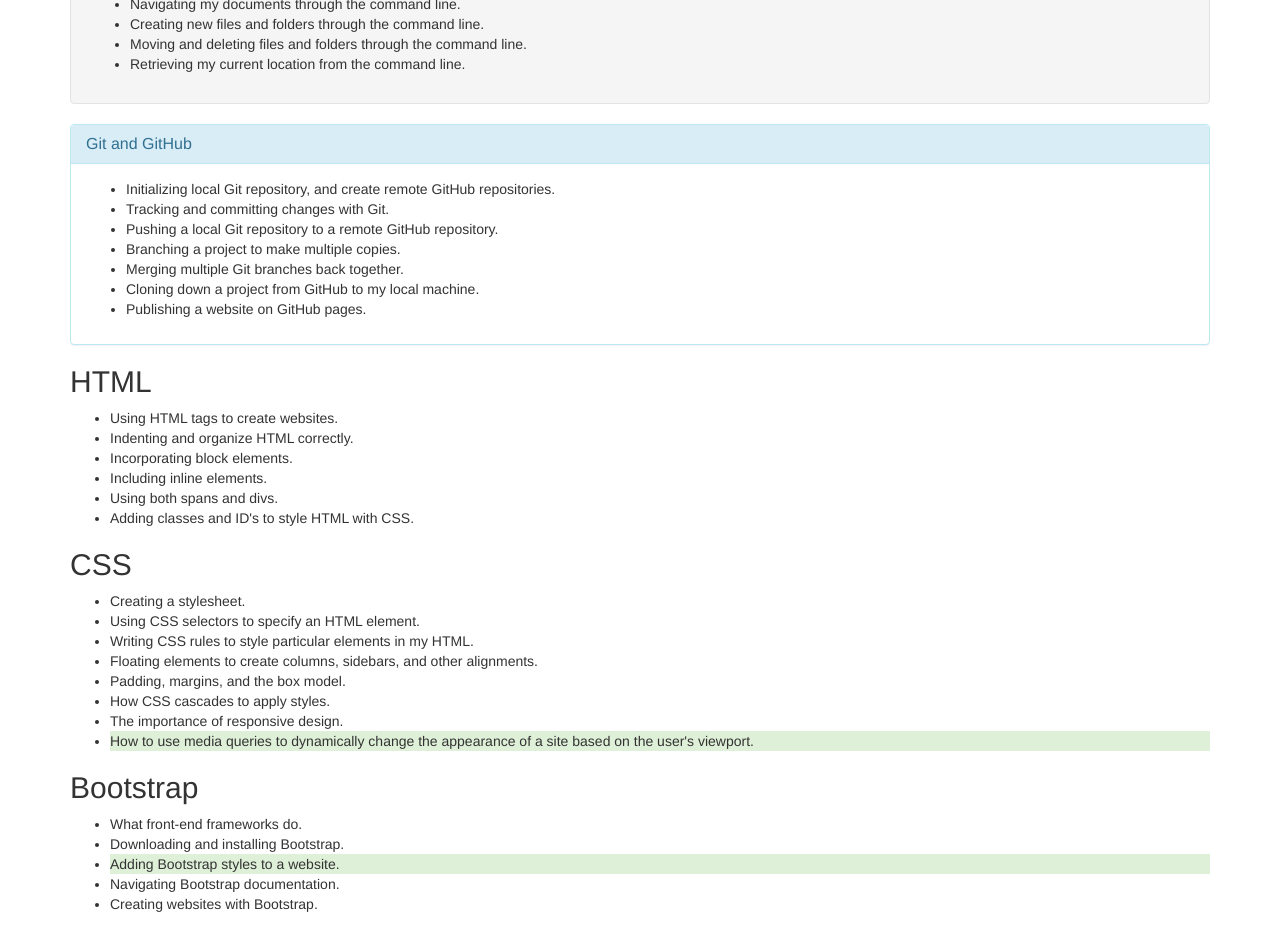
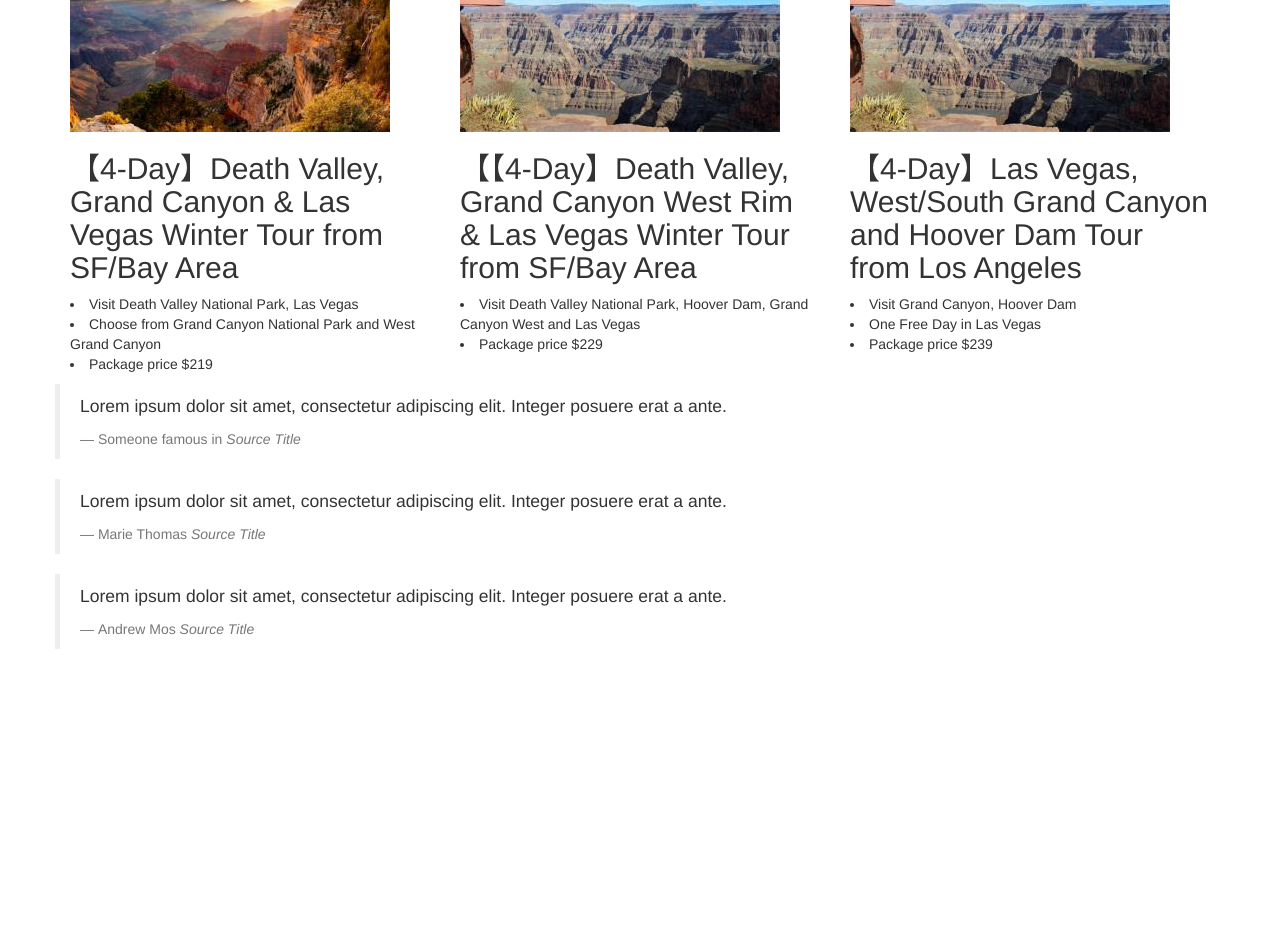
Before and after one commit to cdhsyaml/vacation, a plain HTML site: page index.html in a window 1280 px wide. Shown: the part 359-1290 px from the top of the page. After the commit the page ends 1028 px from the top, so only its background shows below. Drawn offline with Linux system fonts and the light colour scheme.

Commit message:
updated package details

```diff
--- a/index.html
+++ b/index.html
@@ -1,75 +1,65 @@
 <!DOCTYPE html>
 <html>
   <head>
-    <title>My First Week at Epicodus</title>
+    <title>Vacation</title>
     <link href="css/bootstrap.css" rel="stylesheet" type="text/css">
+    <link href="css/styles.css" rel="stylesheet" type="text/css">
   </head>
   <body>
     <div class="container">
       <div class="jumbotron">
-        <h1>My First Week at Epicodus</h1>
-        <p>
-          I've almost finished my first week at Epicodus. Here are some of the things I've learned so far:
-        </p>
-    </div>
-      <div class="well">
-        <h2>Command Line</h2>
-        <ul>
-          <li>Navigating my documents through the command line.</li>
-          <li>Creating new files and folders through the command line.</li>
-          <li>Moving and deleting files and folders through the command line.</li>
-          <li>Retrieving my current location from the command line.</li>
-        </ul>
+        <h1 class="text-center">Grand Canyon</h1>
+         <h2 class="text-center">Vacation information</h2>
       </div>
-      <div class="panel panel-info">
-        <div class="panel-heading">
-          <h2 class="panel-title">Git and GitHub</h2>
+      <div class="row">
+        <div class="col-md-4">
+          <img src="img/img1.jpg" alt="price $219">
+          <h2>【4-Day】Death Valley, Grand Canyon & Las Vegas Winter Tour from SF/Bay Area</h2>
+          <p>
+            <li>Visit Death Valley National Park, Las Vegas</li>
+            <li>Choose from Grand Canyon National Park and West Grand Canyon</li>
+            <li>Package price $219</li>
+          </p>
         </div>
-        <div class="panel-body">
-          <ul>
-            <li>Initializing local Git repository, and create remote GitHub repositories.</li>
-            <li>Tracking and committing changes with Git.</li>
-            <li>Pushing a local Git repository to a remote GitHub repository.</li>
-            <li>Branching a project to make multiple copies.</li>
-            <li>Merging multiple Git branches back together.</li>
-            <li>Cloning down a project from GitHub to my local machine.</li>
-            <li>Publishing a website on GitHub pages.</li>
-          </ul>
+        <div class="col-md-4">
+          <img src="img/img2.jpg" alt="price $229">
+          <h2>【【4-Day】Death Valley, Grand Canyon West Rim & Las Vegas Winter Tour from SF/Bay Area</h2>
+          <p>
+            <li>Visit Death Valley National Park, Hoover Dam, Grand Canyon West and Las Vegas</li>
+            <li>Package price $229</li>
+          </p>
+
+        </div>
+        <div class="col-md-4">
+          <img src="img/img3.jpg" alt="price $239">
+          <h2>【4-Day】Las Vegas, West/South Grand Canyon and Hoover Dam Tour from Los Angeles</h2>
+          <p>
+            <li>Visit Grand Canyon, Hoover Dam</li>
+            <li>One Free Day in Las Vegas</li>
+            <li>Package price $239</li>
+          </p>
         </div>
       </div>
-    <h2>HTML</h2>
-    <ul>
-      <li>Using HTML tags to create websites.</li>
-      <li>Indenting and organize HTML correctly.</li>
-      <li>Incorporating block elements.</li>
-      <li>Including inline elements.</li>
-      <li>Using both spans and divs.</li>
-      <li>Adding classes and ID's to style HTML with CSS.</li>
-    </ul>
-    <h2>CSS</h2>
-    <ul>
-      <li>Creating a stylesheet.</li>
-      <li>Using CSS selectors to specify an HTML element.</li>
-      <li>Writing CSS rules to style particular elements in my HTML.</li>
-      <li>Floating elements to create columns, sidebars, and other alignments.</li>
-      <li>Padding, margins, and the box model.</li>
-      <li>How CSS cascades to apply styles.</li>
-      <li>The importance of responsive design.</li>
-      <li class="bg-success">How to use media queries to dynamically change the appearance of a site based on the user's viewport.</li>
-    </ul>
-    <h2>Bootstrap</h2>
-    <ul>
-      <li>What front-end frameworks do.</li>
-      <li>Downloading and installing Bootstrap.</li>
-      <li class="bg-success">Adding Bootstrap styles to a website.</li>
-      <li>Navigating Bootstrap documentation.</li>
-      <li>Creating websites with Bootstrap.</li>
-    </ul>
-    <h2>Partnering</h2>
+
+      <div class="row">
+        <blockquote>
+           <p>Lorem ipsum dolor sit amet, consectetur adipiscing elit. Integer posuere erat a ante.</p>
+           <footer>Someone famous in <cite title="Source Title">Source Title</cite></footer>
+        </blockquote>
+    </div>
+    <div class="row">
       <blockquote>
-        <p>"It's been really good working with you!"</p>
-        <footer>My partner the first day</footer>
+         <p>Lorem ipsum dolor sit amet, consectetur adipiscing elit. Integer posuere erat a ante.</p>
+         <footer>Marie Thomas <cite title="Source Title">Source Title</cite></footer>
+      </blockquote>
+    </div>
+    <div class="row">
+      <blockquote>
+         <p>Lorem ipsum dolor sit amet, consectetur adipiscing elit. Integer posuere erat a ante.</p>
+         <footer>Andrew Mos <cite title="Source Title">Source Title</cite></footer>
       </blockquote>
   </div>
+  </div>
+
   </body>
 </html>
```
Also changed, not shown: css/styles.css (added), img/img1.jpg (added), img/img2.jpg (added), img/img3.jpg (added).
